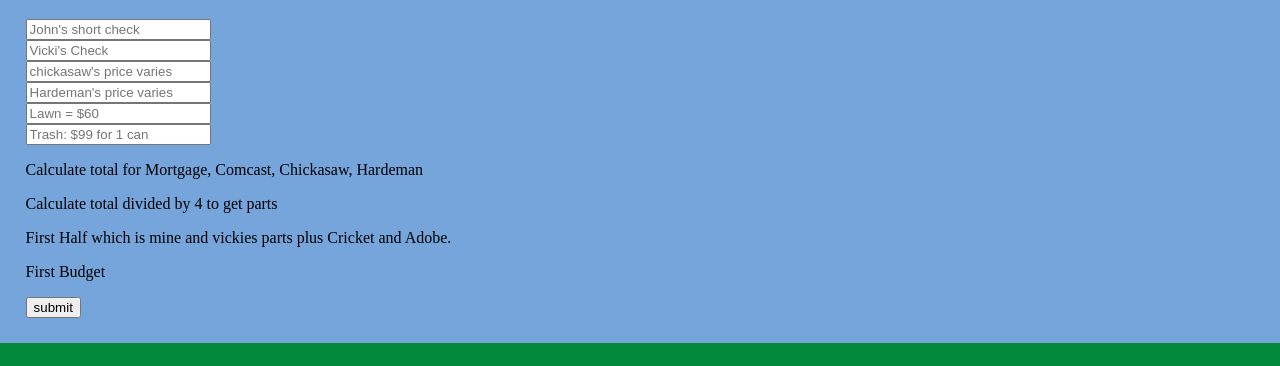
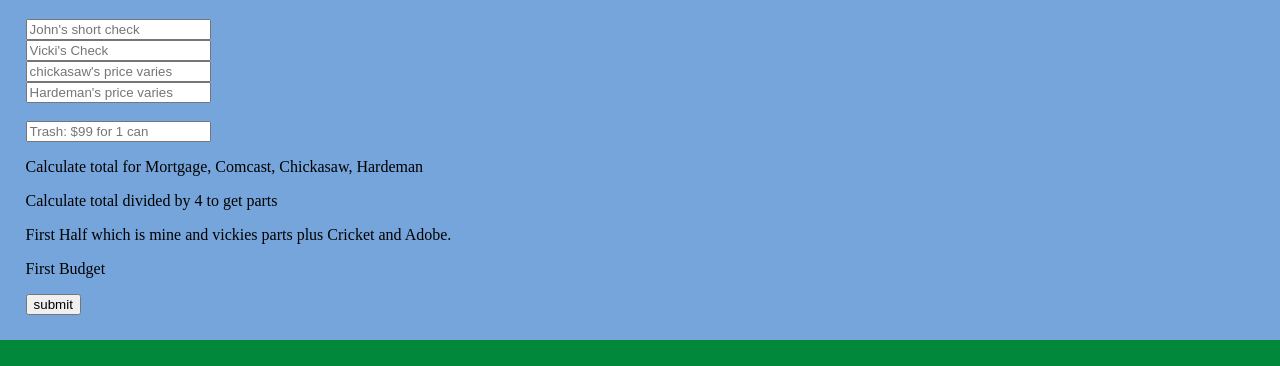
Before and after one commit to Jwfrank3/calculator, a plain HTML site: page index.html in a window 1280 px wide. Shown: the part 61-427 px from the top of the page. Drawn offline with Linux system fonts and the light colour scheme.

Commit message:
Update index.html

```diff
--- a/index.html
+++ b/index.html
@@ -19,7 +19,7 @@
 
     <br>
 
-    <input type="text" class="js-input-lawn" placeholder="Lawn = $60">
+    <!-- <input type="text" class="js-input-lawn" placeholder="Lawn = $60"> -->
 
     <br>
 
```
